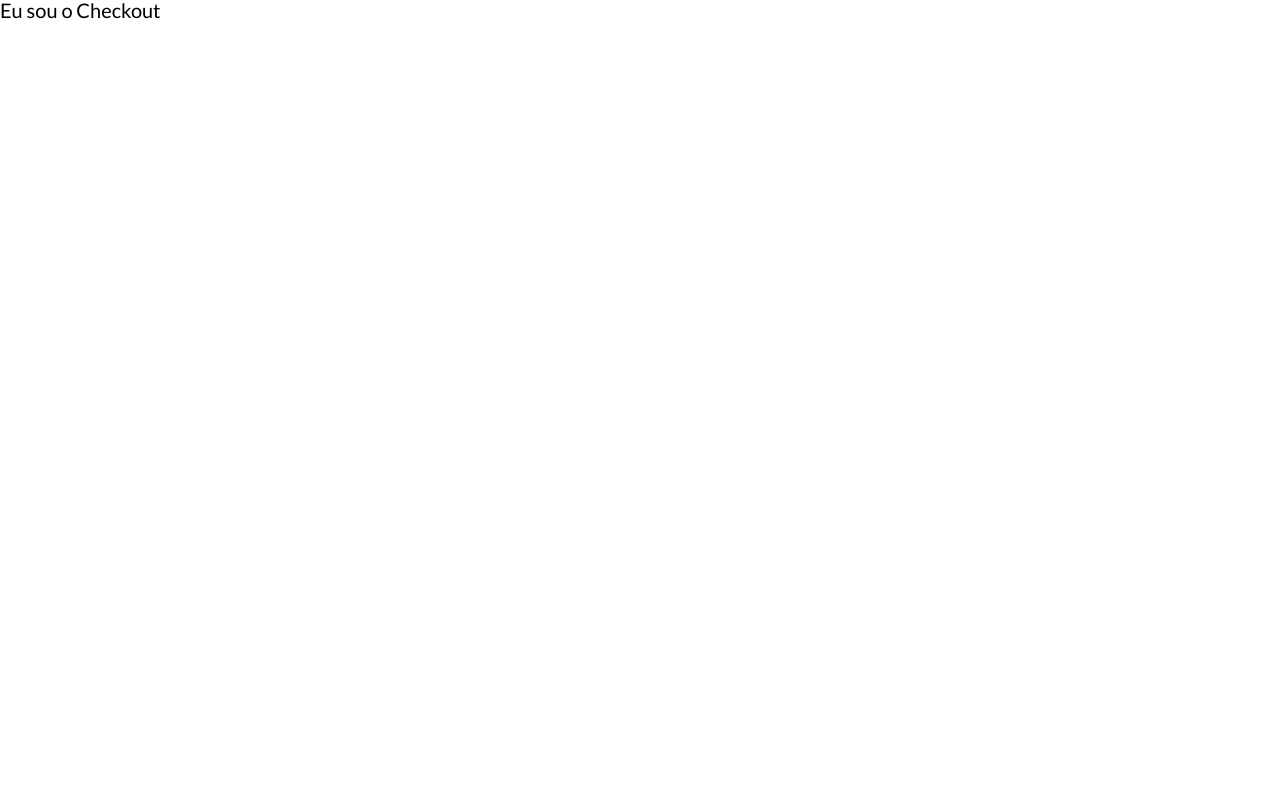
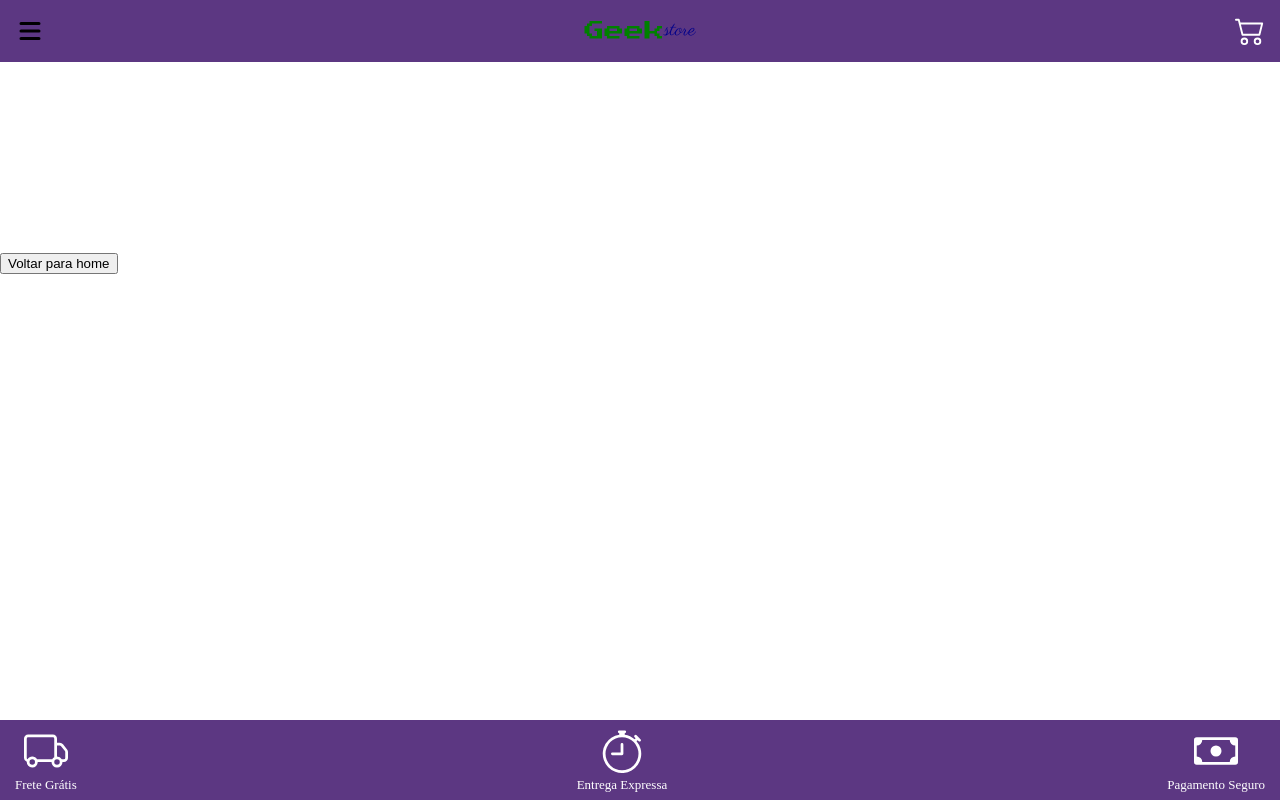
Before and after one commit to victorHL99/projeto14-boot-store-front, a React (Create React App) app: page /checkout in a window 1280 px wide. Built offline with nearby package versions, Linux system fonts and the light colour scheme.

Commit message:
carrinho sento atualizado dinamicamente

```diff
--- a/src/components/App.js
+++ b/src/components/App.js
@@ -12,10 +12,12 @@ import Checkout from "./Checkout";
 
 function App(){
     const [token, setToken] = useState({token:null});
+    const [shopCart, setItemShopCart] = useState([]);
 
+    console.log('On App:', shopCart);
     return(
 
-        <TokenContext.Provider value={{token, setToken}}>
+        <TokenContext.Provider value={{token, setToken, shopCart, setItemShopCart}}>
             <BrowserRouter>
                 <Routes>
                     <Route path="/" element={<Home/>}></Route>
--- a/src/components/Checkout.js
+++ b/src/components/Checkout.js
@@ -1,9 +1,35 @@
+import { useNavigate } from "react-router-dom";
+import styled from "styled-components";
+import Footer from "./Footer";
+import Header from "./Header";
+
 function Checkout(){
+
+    const navigate = useNavigate();
 
 
     return(
-        <h1>Eu sou o Checkout</h1>
+        <>
+        <Header/>
+
+
+        <Main>
+            <button onClick={()=>{navigate('/')}}>Voltar para home</button>
+        </Main>
+
+        <Footer/>
+
+        </>
     )
 }
 
+const Main = styled.main`
+
+    padding-top: 250px;
+
+
+
+`
+
+
 export default Checkout;
--- a/src/components/Header.js
+++ b/src/components/Header.js
@@ -1,8 +1,10 @@
+import { useState, useEffect, useContext } from 'react';
+
 import styled from 'styled-components';
 
 import { HiMenu } from 'react-icons/hi';
 import { BsCart2 } from 'react-icons/bs';
-import { useState } from 'react';
+import TokenContext from './context/Token';
 
 function Header (){
 
@@ -27,11 +29,7 @@ function CartSummary(){
 
     const [cartState, setCartState] = useState(false);
 
-    const linkImg = "https://m.media-amazon.com/images/I/51jWQNDFfIL._AC_SL1000_.jpg";
-    const name = 'Caneca Geek Nerd No Coffee No Forcee - Sem Café Sem Força';
-    const price = '15,00';
-    const total = '345,00';
-    const qtd = 5;
+    const {shopCart, setItemShopCart} = useContext(TokenContext);
 
     return(
         <CartAndSummary cartState={cartState}>
@@ -43,19 +41,27 @@ function CartSummary(){
                 <p>Resumo do seu pedido!</p>
 
                 <div className='itemsOnResume'>
-                    <div className='item'>{qtd} x <img src={linkImg}></img> <p>{name}</p> <p> R$ {price}</p></div>
-                    <div className='item'>{qtd} x <img src={linkImg}></img> <p>{name}</p> <p> R$ {price}</p></div>
-                    <div className='item'>{qtd} x <img src={linkImg}></img> <p>{name}</p> <p> R$ {price}</p></div>
+
+                {shopCart.map((item, index) => <ItemsCart key={index} item ={item}/>)}
+
                 </div>
 
                 <div className='totalAndSendCheckout'>
-                    <p>Total: <span>{total}</span> </p>
+                    <p>Total: <span></span> </p>
                     <button>Finalizar compra</button>
                 </div>
 
             </div>
 
         </CartAndSummary>
+    )
+}
+function ItemsCart({item}){
+
+    const {qtd, item:{imagesURL, name, price }} = item;
+
+    return(
+        <div className='item'>{qtd} x <img src={imagesURL}></img> <p>{name}</p> <p> R$ {price}</p></div>
     )
 }
 
@@ -84,9 +90,7 @@ const HeadPage = styled.header`
          font-family: 'Parisienne';
          color: darkblue;
     }
-
 `
-
 const CartAndSummary= styled.nav`
 
     font-family: 'Lato', sans-serif;
--- a/src/components/Item.js
+++ b/src/components/Item.js
@@ -1,5 +1,5 @@
-import { useEffect, useState } from "react";
-import { useParams } from "react-router-dom";
+import { useEffect, useState, useContext } from "react";
+import { useNavigate, useParams } from "react-router-dom";
 
 import styled from "styled-components";
 import { MdStarHalf } from "react-icons/md";
@@ -9,16 +9,38 @@ import Header from "./Header";
 import Footer from "./Footer";
 import api from "./api/api";
 
+import TokenContext from "./context/Token";
+
 
 function Item(){
 
+    const navigate = useNavigate();
     const {idItem} = useParams();
+
     const [itemInfos, setInfos] = useState({imagesURL:'', name:'', category:'', price:'', description:'', qtsAvailables:'',technicalsInfos:{brand:'', material:'', warranty:''}});
+
+    const [itemToAdd, setItemOnCart] = useState({qtd:1, item:itemInfos});
+
+    const {shopCart, setItemShopCart} = useContext(TokenContext);
+
+    console.log('items to add: ', itemToAdd);
+
+    function addItemShopCart(){
+
+        setItemShopCart([...shopCart, itemToAdd]);
+
+        navigate('/checkout')
+
+    }
+
 
     useEffect(()=>{
         const config = {headers: {Authorization: `Bearer ${idItem}`}};
         api.get("/item", config)
-            .then((response=>{setInfos(response.data)}))
+            .then((response=>{
+                setInfos(response.data)
+                setItemOnCart({qtd:1, item:response.data})
+            }))
             .catch((err)=>{console.log(err)});},
     []);
 
@@ -38,10 +60,16 @@ function Item(){
                         <p className="price">R$ {itemInfos.price}</p>
                         <p className="available">disponiveis: {itemInfos.qtsAvailables}</p>
                         <p className="userRating">4,3 <MdStarHalf color="yellow"/></p>
-
                     </div>
                 </div>
-                <button>Comprar</button>
+
+                <div className="sendInfos">
+                    <p className="remove" onClick={()=>setItemOnCart({...itemToAdd, qtd:itemToAdd.qtd - 1})}>-</p>
+                    <p className="number">{itemToAdd.qtd}</p>
+                    <p className="add" onClick={()=>setItemOnCart({...itemToAdd, qtd:itemToAdd.qtd + 1})}>+</p>
+                    <button onClick={() => addItemShopCart()}>Comprar</button>
+                </div>
+
             </div>
 
             <div className="additlInfos">
@@ -69,7 +97,7 @@ const Main = styled.main`
     width: 100%;
     height: 100vh;
     padding: 75px 15px 0px 15px;
-    margin-bottom: 300px;
+    margin-bottom: 200px;
 
 
     .category{
@@ -133,6 +161,7 @@ const Main = styled.main`
         font-size: 20px;
         color: #FFF;
         justify-content: center;
+        margin-left: 15px;
     }
     .additlInfos{
         margin-top: 50px;
@@ -169,6 +198,46 @@ const Main = styled.main`
         font-weight: bold;
     }
 
+    .sendInfos{
+        display: flex;
+        flex-direction: row;
+        align-items: center;
+
+    }
+    .add {
+        display: flex;
+        align-items: center;
+        justify-content: center;
+        padding: 3px 8px;
+        border-radius: 5px;
+
+        color: #FFF;
+        background-color: green;
+    }
+
+    .remove{
+        display: flex;
+        align-items: center;
+        justify-content: center;
+        padding: 3px 8px;
+        border-radius: 5px;
+        color: #FFF;
+        background-color: red;
+    }
+    .number{
+        display: flex;
+        align-items: center;
+        justify-content: center;
+        padding: 3px 10px;
+        border-radius: 5px;
+        border:  1px solid #363636;
+        margin: 0 5px;
+
+
+
+    }
+
+
 `
 
 export default Item;
```
